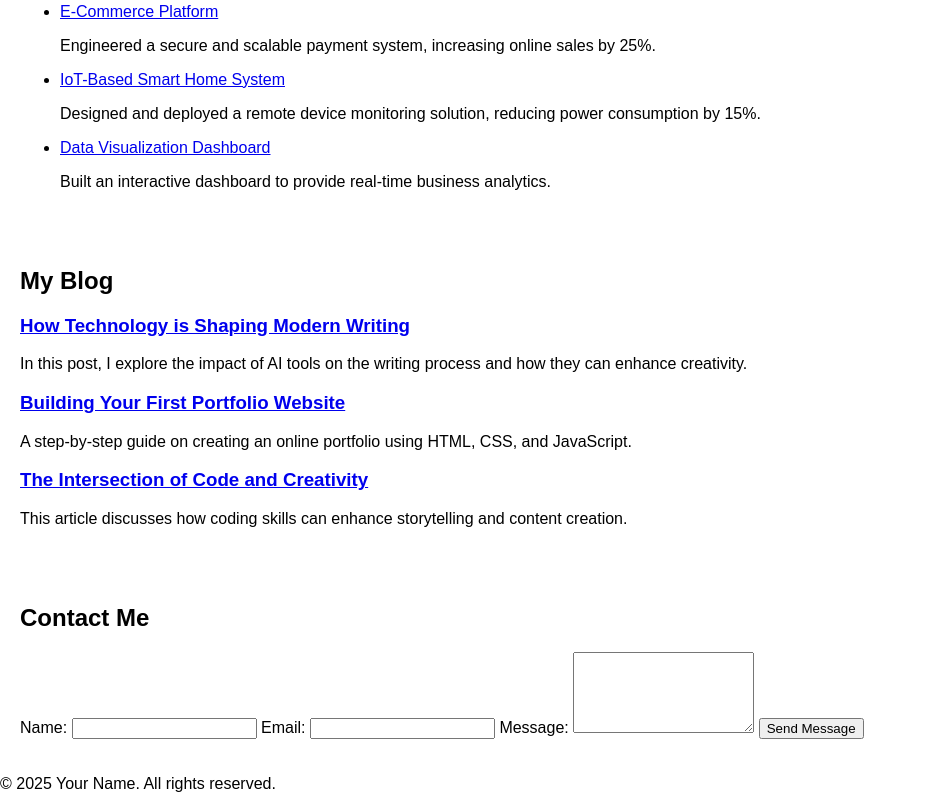
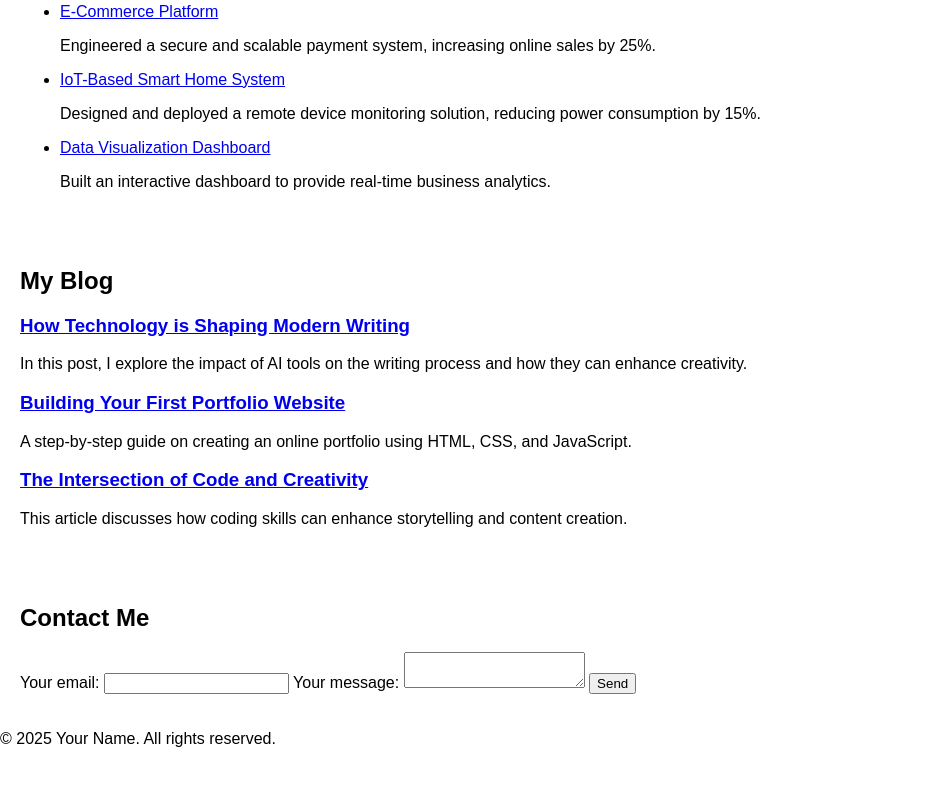
Before and after one commit to WILLYKE/my-portfolio, a plain HTML site: page index.html in a window 1280 px wide. Shown: the part 307-1116 px from the top of the page, without its empty margins (0-927 px from the left). After the commit the page ends 1071 px from the top, so only its background shows below. Drawn offline with Linux system fonts and the light colour scheme.

```diff
--- a/index.html
+++ b/index.html
@@ -58,18 +58,21 @@
     </section>
     <section id="contact">
         <h2>Contact Me</h2>
-        <form id="contact-form" action="    https://formspree.io/f/xdkadnwk" method="POST">
-            <label for="name">Name:</label>
-            <input type="text" id="name" name="name" required>
-
-            <label for="email">Email:</label>
-            <input type="email" id="email" name="email" required>
-
-            <label for="message">Message:</label>
-            <textarea id="message" name="message" rows="5" required></textarea>
-
-            <button type="submit">Send Message</button>
-        </form>
+        <form
+        action="https://formspree.io/f/xdkadnwk"
+        method="POST"
+      >
+        <label>
+          Your email:
+          <input type="email" name="email">
+        </label>
+        <label>
+          Your message:
+          <textarea name="message"></textarea>
+        </label>
+        <!-- your other form fields go here -->
+        <button type="submit">Send</button>
+      </form>
     </section>
     <footer>
         <p>&copy; 2025 Your Name. All rights reserved.</p>
```
